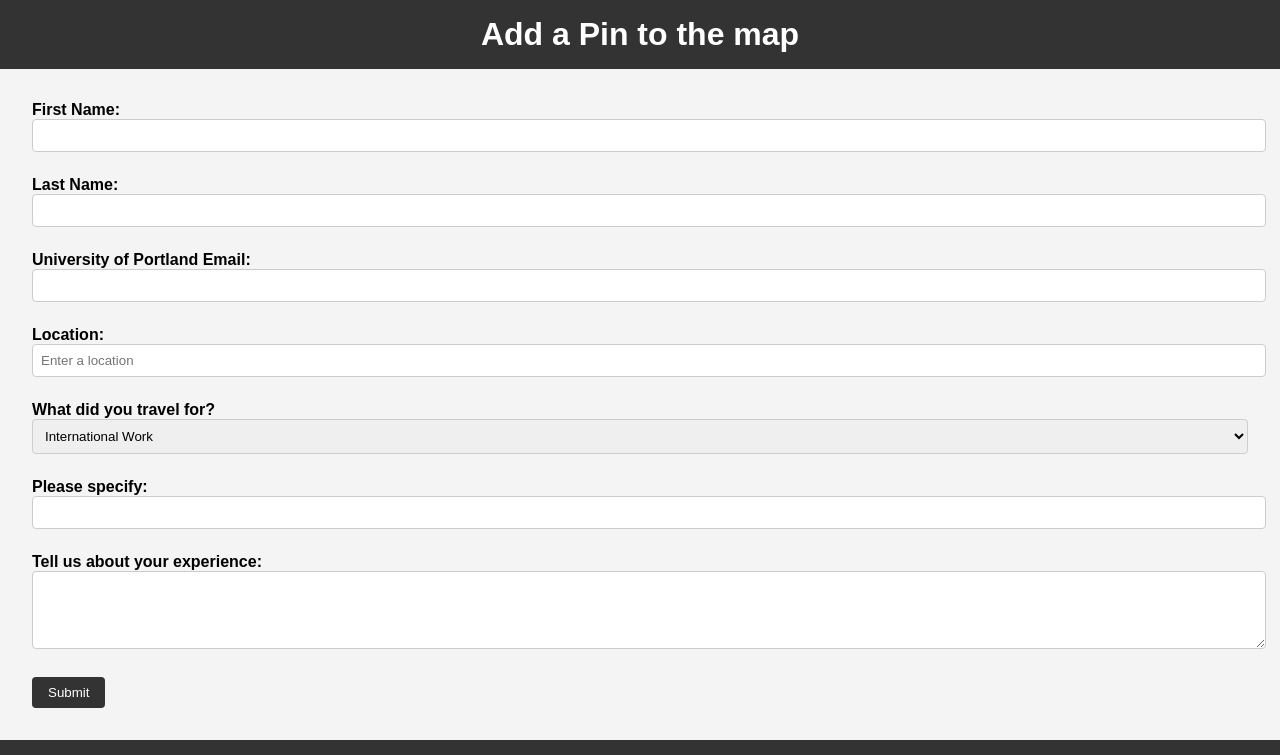
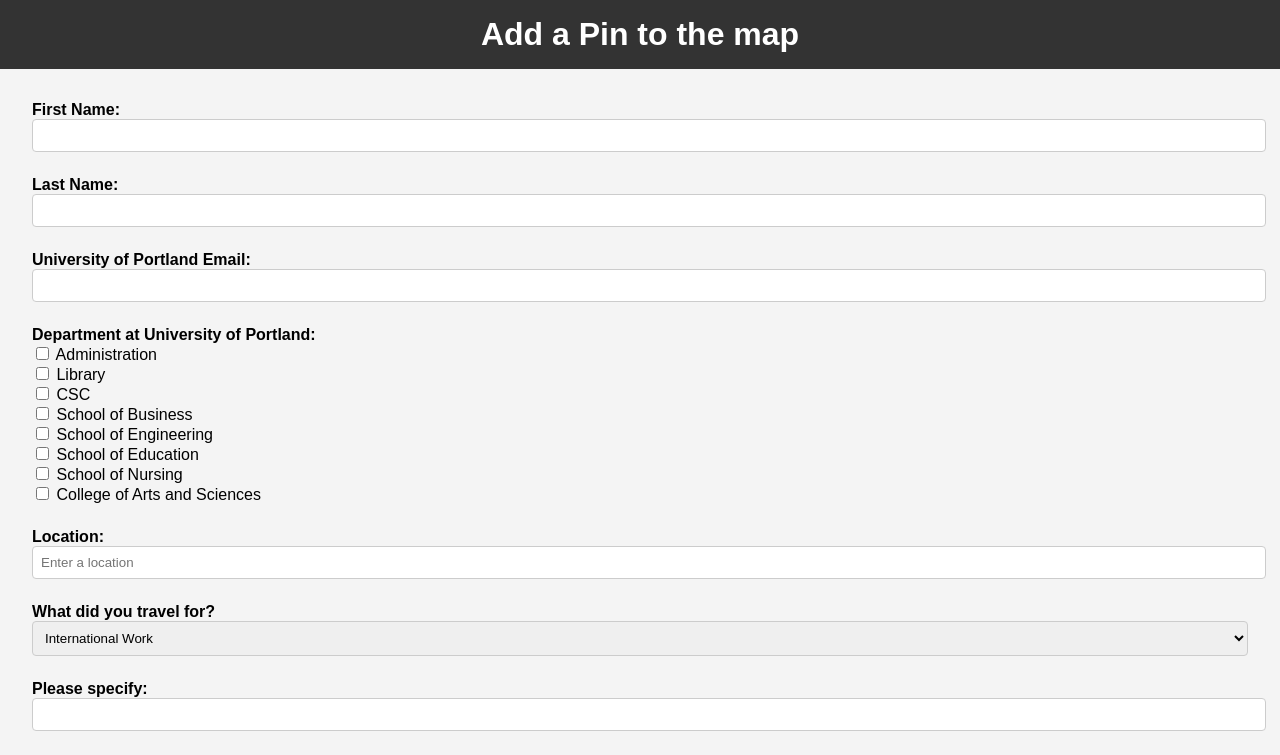
Before and after one commit to upcs/cs341-spring-2024-cisgo-afternoon, a React (Create React App) app in the folder client/: page /add in a window 1280 px wide. Shown: the top 755 px of the page. Built offline with nearby package versions, Linux system fonts and the light colour scheme.

Commit message:
added checkboxs for department in add pin page

```diff
--- a/client/src/pages/AddPin.js
+++ b/client/src/pages/AddPin.js
@@ -1,8 +1,25 @@
-import React from 'react';
-
+import React, { useState } from 'react';
 import '../static/css/pages/AddPin.css';
 
 const AddPin = () => {
+  const [departments, setDepartments] = useState({
+    Administration: false,
+    Library: false,
+    CSC: false,
+    'School of Business': false,
+    'School of Engineering': false,
+    'School of Education': false,
+    'School of Nursing': false,
+    'College of Arts and Sciences': false,
+  });
+
+  const handleDepartmentChange = (department) => {
+    setDepartments({
+      ...departments,
+      [department]: !departments[department],
+    });
+  };
+
   return (
     <div>
       <header>
@@ -10,24 +27,38 @@
       </header>
       <main>
         <form action="/success" method="get" id="pin-form">
-          <div class="form-group">
-            <label for="first-name">First Name:</label>
-            <input type="text" id="first-name" name="first-name" required></input>
+          <div className="form-group">
+            <label htmlFor="first-name">First Name:</label>
+            <input type="text" id="first-name" name="first-name" required />
           </div>
-          <div class="form-group">
-            <label for="last-name">Last Name:</label>
-            <input type="text" id="last-name" name="last-name" required></input>
+          <div className="form-group">
+            <label htmlFor="last-name">Last Name:</label>
+            <input type="text" id="last-name" name="last-name" required />
           </div>
-          <div class="form-group">
-            <label for="email">University of Portland Email:</label>
-            <input type="text" id="email" name="email" required></input>
+          <div className="form-group">
+            <label htmlFor="email">University of Portland Email:</label>
+            <input type="text" id="email" name="email" required />
           </div>
-          <div class="form-group">
-            <label for="location">Location:</label>
-            <input type="text" id="location" name="location" placeholder="Enter a location" required></input>
+          <div className="form-group">
+            <label>Department at University of Portland:</label>
+            <div className="filter-box">
+              {Object.keys(departments).map((department, index) => (
+                <div key={index}>
+                  <input
+                    type="checkbox"
+                    checked={departments[department]}
+                    onChange={() => handleDepartmentChange(department)}
+                  /> {department}
+                </div>
+              ))}
+            </div>
           </div>
-          <div class="form-group">
-            <label for="purpose">What did you travel for?</label>
+          <div className="form-group">
+            <label htmlFor="location">Location:</label>
+            <input type="text" id="location" name="location" placeholder="Enter a location" required />
+          </div>
+          <div className="form-group">
+            <label htmlFor="purpose">What did you travel for?</label>
             <select id="purpose" name="purpose" required>
               <option value="international work">International Work</option>
               <option value="volunteer work">Volunteer Work</option>
@@ -35,14 +66,15 @@
               <option value="other">Other</option>
             </select>
           </div>
-          <div class="form-group" id="other-purpose">
-            <label for="other-purpose-input">Please specify:</label>
-            <input type="text" id="other-purpose-input" name="other-purpose-input"></input>
+          <div className="form-group" id="other-purpose">
+            <label htmlFor="other-purpose-input">Please specify:</label>
+            <input type="text" id="other-purpose-input" name="other-purpose-input" />
           </div>
-          <div class="form-group">
-            <label for="experience">Tell us about your experience:</label>
+          <div className="form-group">
+            <label htmlFor="experience">Tell us about your experience:</label>
             <textarea id="experience" name="experience" rows="4" required></textarea>
           </div>
+
           <button type="submit">Submit</button>
         </form>
       </main>
```
